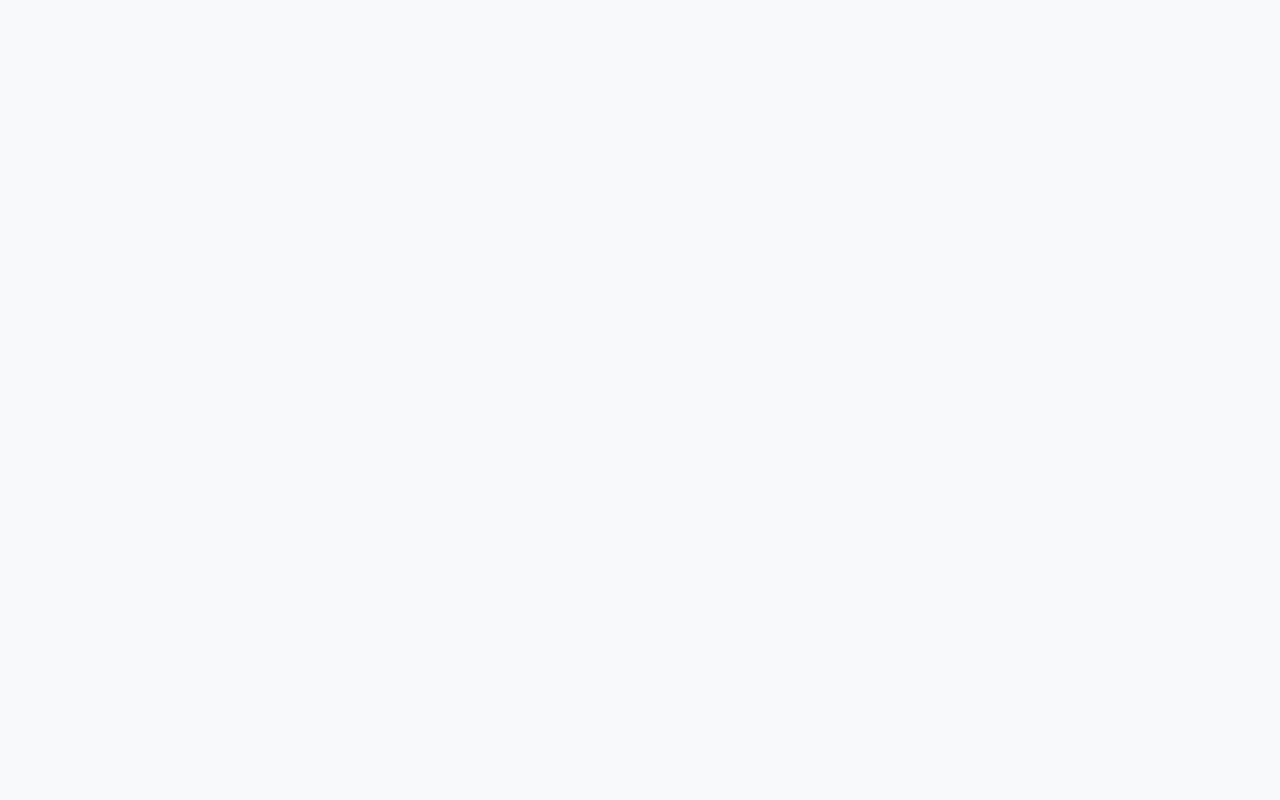
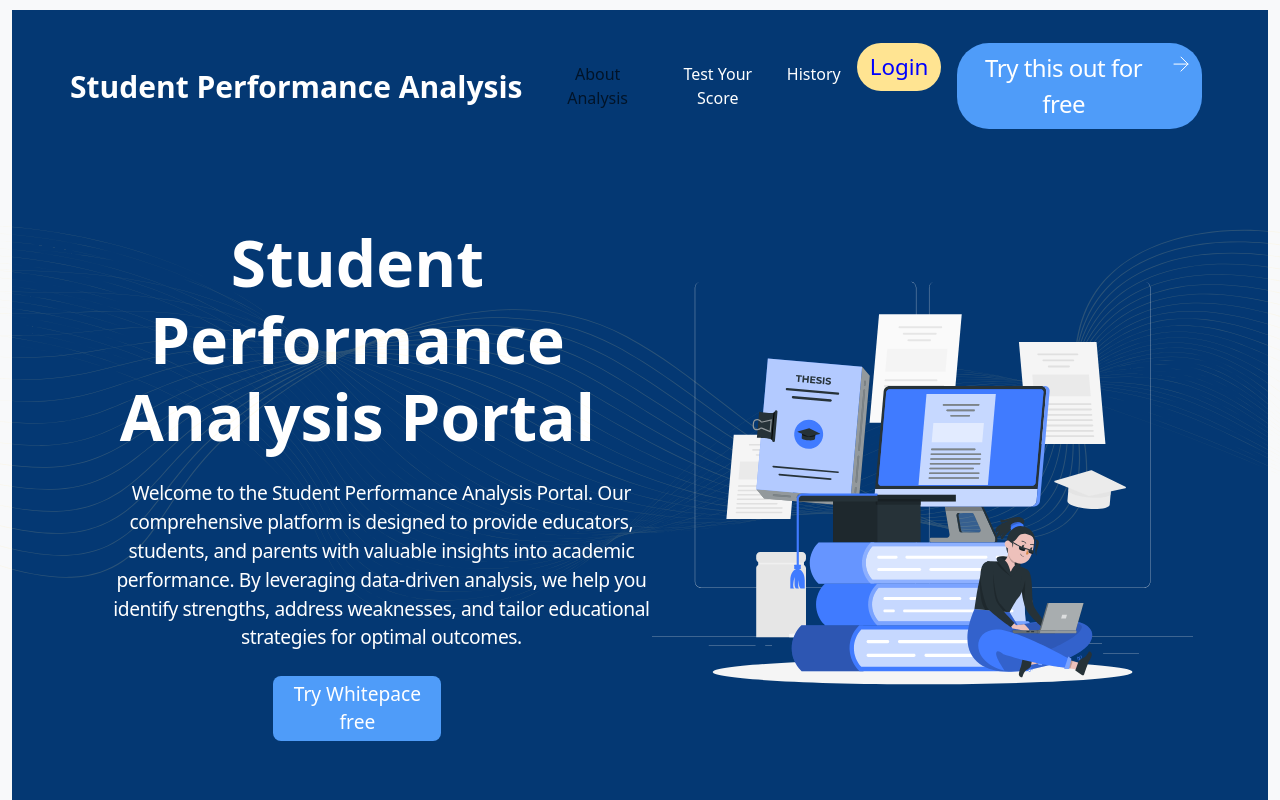
Before and after one commit to Manoj12012004/Student_performance_analysis, a React (Create React App) app in the folder app/: page / in a window 1280 px wide. Before the commit this address had no page. Shown: the top 800 px of the page. Built offline with nearby package versions, Linux system fonts and the light colour scheme.

Commit message:
Update App.js

```diff
--- a/app/src/App.js
+++ b/app/src/App.js
@@ -18,9 +18,9 @@
     <Router>
     <div className="App">
       <Routes>
-        <Route path='https://student-performance-analysis-front.onrender.com' element={<Home/>}></Route>
-        <Route path='https://student-performance-analysis-front.onrender.com/login' element={<Login/>}></Route>
-        <Route path='https://student-performance-analysis-front.onrender.com/register' element={<SignUp/>}></Route>
+        <Route path='/' element={<Home/>}></Route>
+        <Route path='/login' element={<Login/>}></Route>
+        <Route path='/register' element={<SignUp/>}></Route>
         {/* <ProtectedRoutes path='/auth' element={<AuthComponent/>}></ProtectedRoutes> */}
         <Route element={<ProtectedRoutes />}>
           <Route path="https://student-performance-analysis-front.onrender.com/auth" element={<AuthComponent />} />
```
